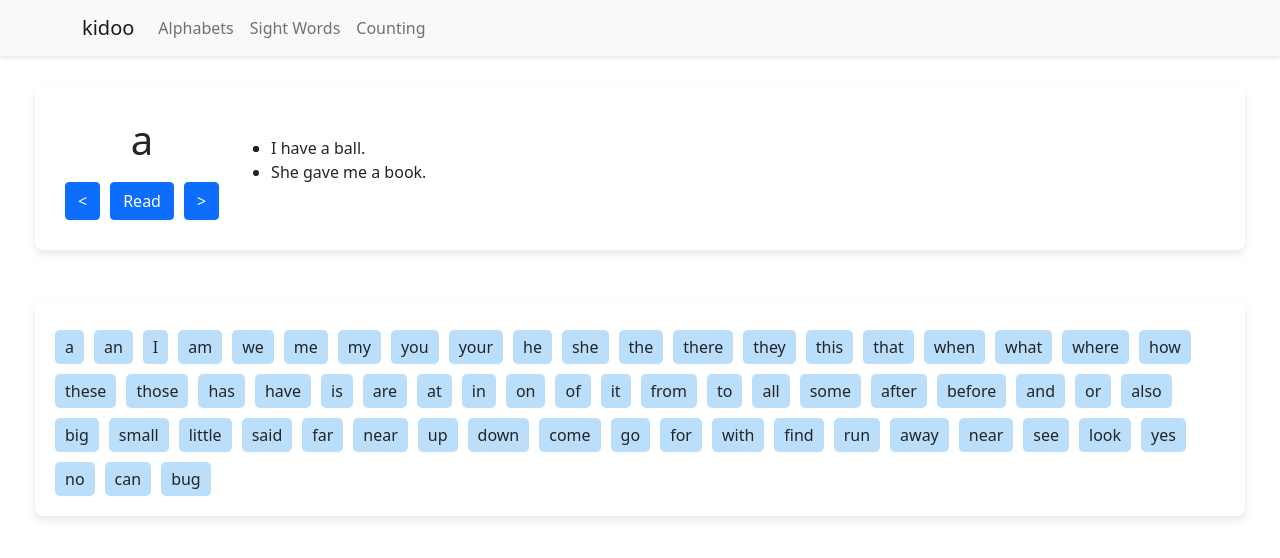
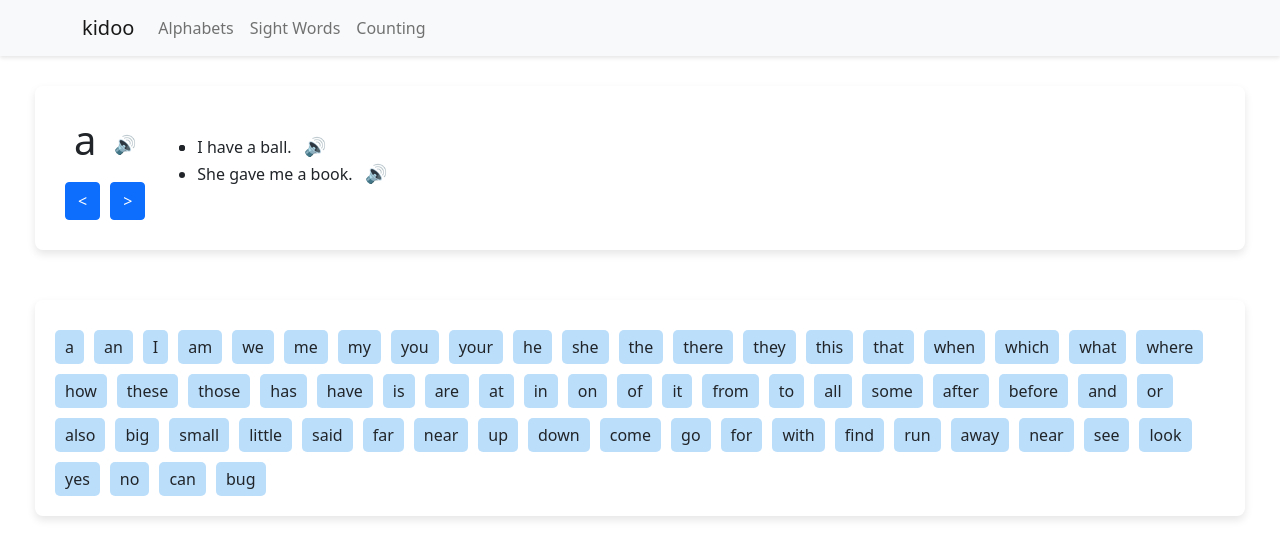
Before and after one commit to dnshariprasad/kidmath, a React (Vite) app: page /#/sight_words in a window 1280 px wide. Shown: the top 558 px of the page. Built offline with nearby package versions, Linux system fonts and the light colour scheme.

Commit message:
speak updated

```diff
--- /dev/null
+++ b/src/components/SpeakIcon.tsx
@@ -0,0 +1,17 @@
+import { readText } from "../util";
+interface SpeakIconProps {
+  text: string;
+}
+const SpeakIcon: React.FC<SpeakIconProps> = ({ text }) => {
+  return (
+    <span
+      onClick={() => readText(text)}
+      role="button"
+      aria-label="Read sentence"
+      style={{ marginLeft: "8px", fontSize: "18px" }}
+    >
+      🔊
+    </span>
+  );
+};
+export default SpeakIcon;
--- a/src/data/words.ts
+++ b/src/data/words.ts
@@ -65,7 +65,16 @@ export const wordsSentencesData = [
   },
   {
     word: "when",
-    sentences: ["When is your birthday?", "When do we go home?"],
+    sentences: [
+      "When is your birthday?",
+      "When do we go home?",
+      "Which book do you want to read?",
+      "Which way should we go?",
+    ],
+  },
+  {
+    word: "which",
+    sentences: ["Which color do you like", "Which toy is yours?"],
   },
   {
     word: "what",
--- a/src/pages/AlphabetChallenge.tsx
+++ b/src/pages/AlphabetChallenge.tsx
@@ -9,6 +9,7 @@ import {
 import KidButton from "../components/KidButton";
 import { readText } from "../util";
 import { big, small } from "../data/Alphabet";
+import SpeakIcon from "../components/SpeakIcon";
 
 const alphabet = [...big, ...small];
 
@@ -23,10 +24,7 @@ const AlphabetChallenge = () => {
   useEffect(() => {
     generateChallenge();
   }, []);
-  const handleReadText = () => {
-    const speech = new SpeechSynthesisUtterance(randomString); // Create a SpeechSynthesisUtterance with the text
-    window.speechSynthesis.speak(speech); // Use the SpeechSynthesis API to read the text
-  };
+
   const handleNext = () => {
     generateChallenge();
   };
@@ -35,12 +33,11 @@ const AlphabetChallenge = () => {
     <div>
       <CardDetail>
         <CenteredContainerVertical>
-          <h2>{randomString}</h2>
-
           <CenteredContainerHorizontally>
-            <KidButton isActive={true} title="Read" onClick={handleReadText} />
-            <KidButton isActive={true} title="Next" onClick={handleNext} />
+            <h2>{randomString}</h2>
+            <SpeakIcon text={randomString} />
           </CenteredContainerHorizontally>
+          <KidButton isActive={true} title="Next" onClick={handleNext} />
         </CenteredContainerVertical>
       </CardDetail>
       <CardDetail>
--- a/src/pages/MathChallenge.tsx
+++ b/src/pages/MathChallenge.tsx
@@ -6,6 +6,7 @@ import {
   StyledInput,
   CardDetail,
 } from "../KidStyles";
+import { readText } from "../util";
 
 const getRandomNumber = () => Math.floor(Math.random() * 10) + 1; // Random number between 1 and 10
 const getRandomOperation = () => (Math.random() > 0.5 ? "+" : "-"); // Randomly select + or -
@@ -46,8 +47,10 @@ const MathChallenge = () => {
 
     if (userAnswer === result) {
       setFeedback("Correct! 🎉");
+      readText("Correct");
     } else {
-      setFeedback(`Wrong! The correct answer is ${result}.`);
+      setFeedback(`Wrong! Try gain!`);
+      readText(`Wrong! Try gain!`);
     }
   };
 
--- a/src/pages/SightWordsChallenge.tsx
+++ b/src/pages/SightWordsChallenge.tsx
@@ -7,20 +7,12 @@ import {
   TagList,
 } from "../KidStyles";
 import KidButton from "../components/KidButton";
-import { readText } from "../util";
 import { wordsSentencesData } from "../data/Words";
+import SpeakIcon from "../components/SpeakIcon";
 const stringList = wordsSentencesData;
 
 const SightWordsChallenge = () => {
   const [count, setCount] = useState<number>(0);
-
-  const handleReadText = () => {
-    readText(stringList[count].word);
-  };
-
-  const handleReadSentence = (sentence: string) => {
-    readText(sentence);
-  };
 
   const handleNext = () => {
     let tempCount = count + 1;
@@ -35,14 +27,12 @@ const SightWordsChallenge = () => {
       <CardDetail>
         <CenteredContainerHorizontally>
           <CenteredContainerVertical>
-            <h1>{stringList[count].word}</h1>
+            <CenteredContainerHorizontally>
+              <h1>{stringList[count].word}</h1>
+              <SpeakIcon text={stringList[count].word} />
+            </CenteredContainerHorizontally>
             <CenteredContainerHorizontally>
               <KidButton isActive={true} title=" < " onClick={handleNext} />
-              <KidButton
-                isActive={true}
-                title="Read"
-                onClick={handleReadText}
-              />
               <KidButton isActive={true} title=" > " onClick={handleNext} />
             </CenteredContainerHorizontally>
           </CenteredContainerVertical>
@@ -51,11 +41,8 @@ const SightWordsChallenge = () => {
               <ul>
                 <li>
                   {stringList[count].sentences.map((sentence, index) => (
-                    <li
-                      key={index}
-                      onClick={() => handleReadSentence(sentence)}
-                    >
-                      {sentence}
+                    <li key={index}>
+                      {sentence} <SpeakIcon text={sentence} />
                     </li>
                   ))}
                 </li>
--- a/src/util.tsx
+++ b/src/util.tsx
@@ -1,4 +1,5 @@
 export function readText(text: string) {
   const speech = new SpeechSynthesisUtterance(text);
+  speech.lang = "en-US";
   window.speechSynthesis.speak(speech);
 }
```
